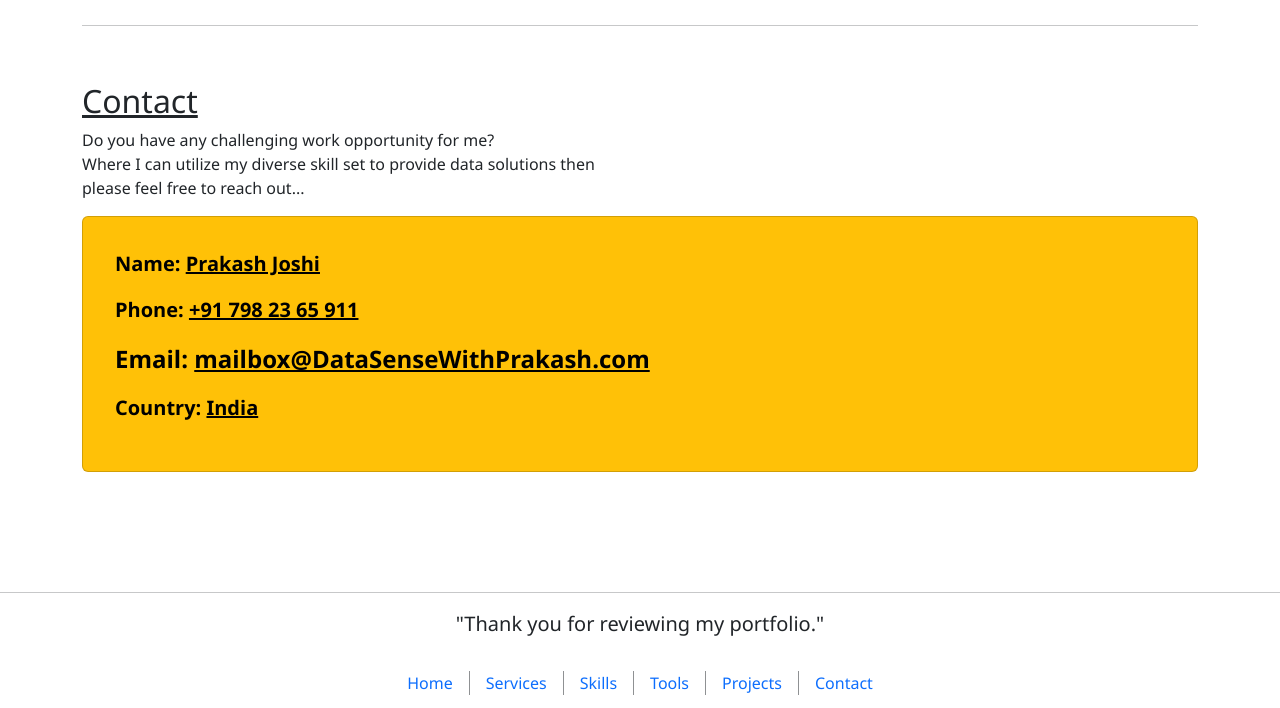
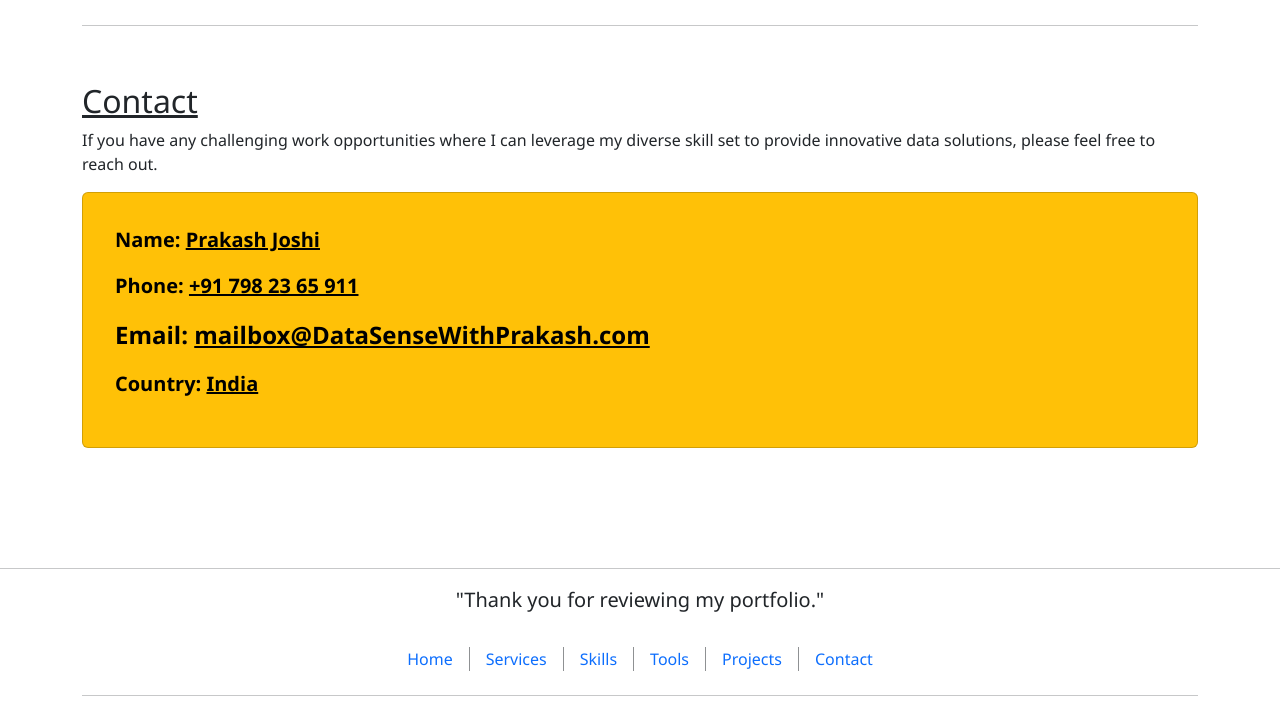
Before and after one commit to PrakashJoshi-AK/DataSenseWithPrakash, a plain HTML site: page index.html in a window 1280 px wide. Shown: the part 3296-4004 px from the top of the page. Drawn offline with nearby package versions, Linux system fonts and the light colour scheme.

Commit message:
Call to action statement improved

```diff
--- a/index.html
+++ b/index.html
@@ -366,10 +366,9 @@
           <u>Contact</u>
         </h2>
         <p>
-          Do you have any challenging work opportunity for me?<br />
-          Where I can utilize my diverse skill set to provide data solutions
-          then<br />
-          please feel free to reach out...
+          If you have any challenging work opportunities where I can leverage my
+          diverse skill set to provide innovative data solutions, please feel
+          free to reach out.
         </p>
         <div class="card text-bg-warning mb-3 fs-5" style="padding: 1rem">
           <div class="card-body">
```
